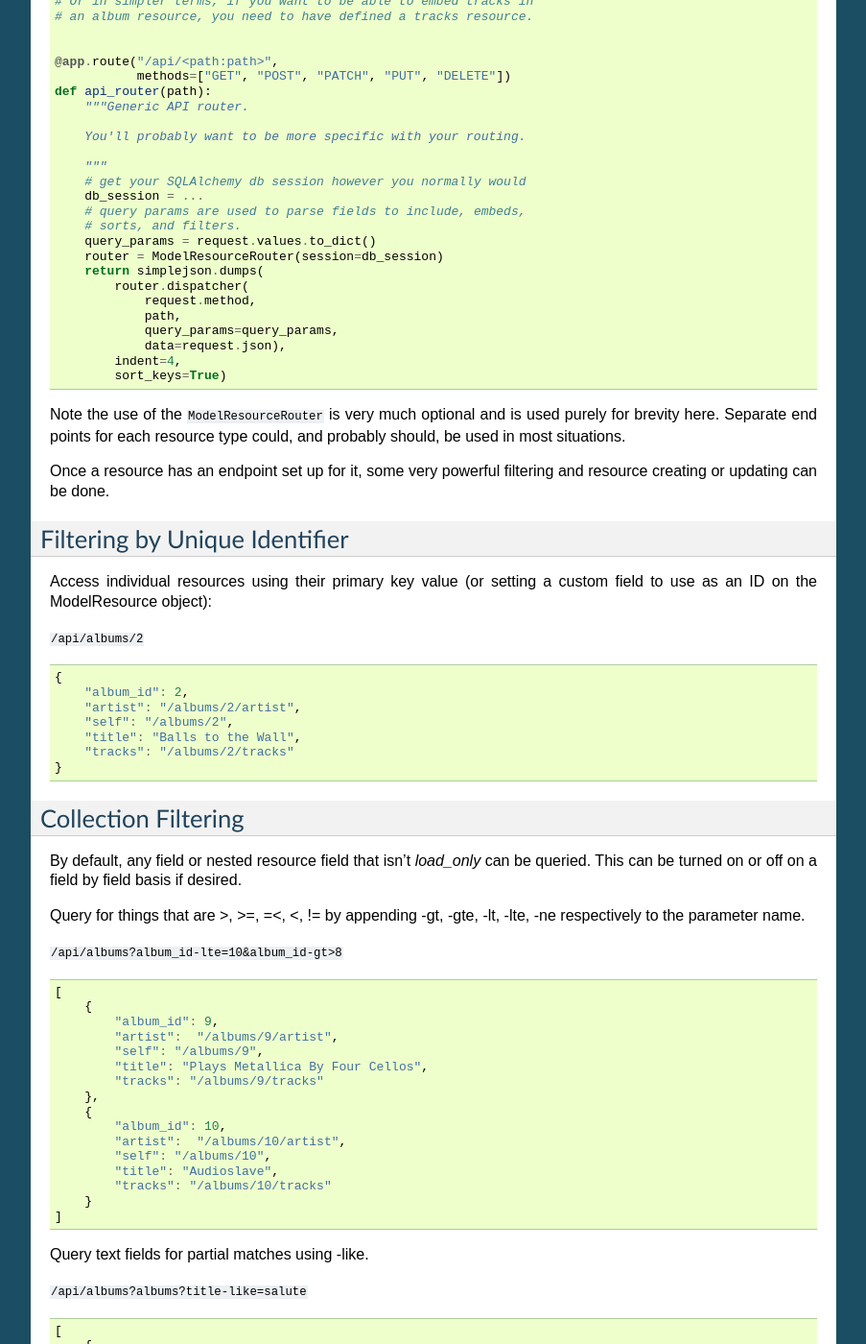
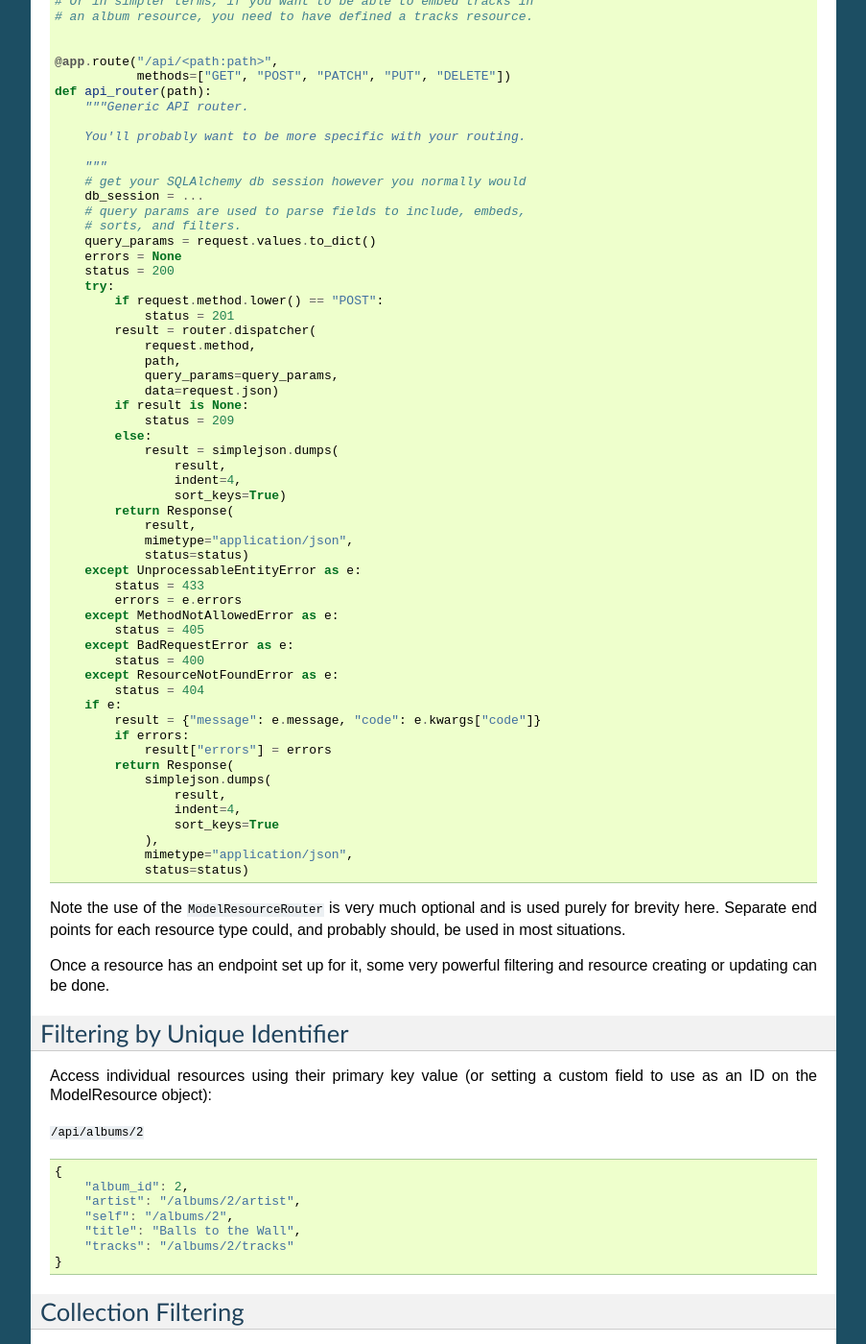
Before and after one commit to repole/drowsy, a Sphinx documentation site: the page built from docs/querying.rst, in a window 1280 px wide and 1400 px high, scrolled down 629 px. Shown: the whole window at 96% size, without its empty margins (198-1101 px from the left). Built offline with Sphinx 7.4.7, drawn with Linux system fonts in a browser that asks for light colours.

Commit message:
Small documentation updates.

```diff
--- a/docs/creating_updating.rst
+++ b/docs/creating_updating.rst
@@ -17,7 +17,8 @@ Note that child resources can be set by including a sub document
 with their primary key.
 
 Request:
-.. sourcecode:: http
+
+.. code:: javascript
 
     POST /api/tracks HTTP1/1
     {
@@ -35,6 +36,7 @@ Request:
     }
 
 Response:
+
 .. sourcecode:: http
 
     HTTP/1.1 201 Created
--- a/docs/querying.rst
+++ b/docs/querying.rst
@@ -57,15 +57,48 @@ using Flask might look like:
         # query params are used to parse fields to include, embeds,
         # sorts, and filters.
         query_params = request.values.to_dict()
-        router = ModelResourceRouter(session=db_session)
-        return simplejson.dumps(
-            router.dispatcher(
+        errors = None
+        status = 200
+        try:
+            if request.method.lower() == "POST":
+                status = 201
+            result = router.dispatcher(
                 request.method,
                 path,
                 query_params=query_params,
-                data=request.json),
-            indent=4,
-            sort_keys=True)
+                data=request.json)
+            if result is None:
+                status = 209
+            else:
+                result = simplejson.dumps(
+                    result,
+                    indent=4,
+                    sort_keys=True)
+            return Response(
+                result,
+                mimetype="application/json",
+                status=status)
+        except UnprocessableEntityError as e:
+            status = 433
+            errors = e.errors
+        except MethodNotAllowedError as e:
+            status = 405
+        except BadRequestError as e:
+            status = 400
+        except ResourceNotFoundError as e:
+            status = 404
+        if e:
+            result = {"message": e.message, "code": e.kwargs["code"]}
+            if errors:
+                result["errors"] = errors
+            return Response(
+                simplejson.dumps(
+                    result,
+                    indent=4,
+                    sort_keys=True
+                ),
+                mimetype="application/json",
+                status=status)
 
 Note the use of the ``ModelResourceRouter`` is very much optional and is used
 purely for brevity here. Separate end points for each resource type could, and
```
